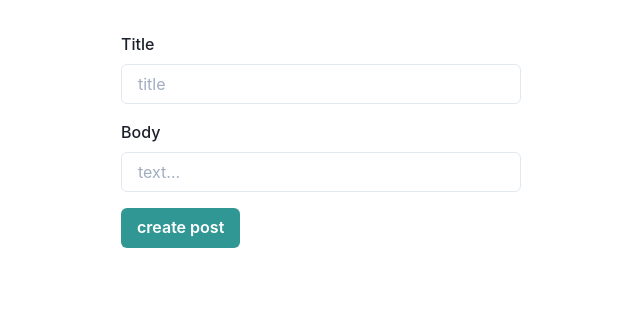
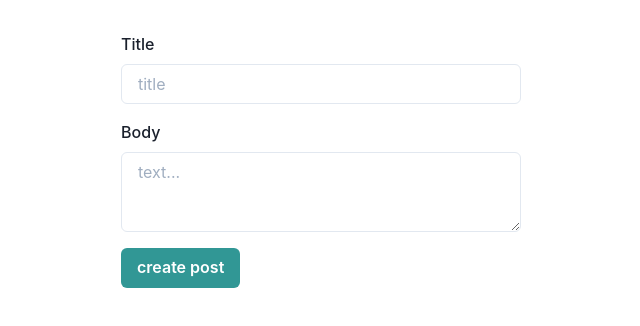
Before and after one commit to smooth97/lireddit, a Next.js app in the folder lireddit-web/: page /create-post in a window 1280 px wide. Shown: the top 326 px of the page, without its empty margins (319-959 px from the left). Built offline with nearby package versions, Linux system fonts and the light colour scheme.

Commit message:
feat: input or textarea

```diff
--- a/lireddit-web/src/components/InputField.tsx
+++ b/lireddit-web/src/components/InputField.tsx
@@ -3,6 +3,7 @@ import {
   FormControl,
   FormLabel,
   Input,
+  Textarea,
   FormErrorMessage,
 } from "@chakra-ui/react";
 import { useField } from "formik";
@@ -11,13 +12,18 @@ type InputFieldProps = React.InputHTMLAttributes<HTMLInputElement> & {
   name: string;
   label: string;
   placeholder?: string;
+  textarea?: boolean;
 };
 
 const InputField: React.FC<InputFieldProps> = ({
   label,
+  textarea,
   size: _,
   ...props
 }) => {
+  let InputOrTextarea = Input;
+  if (textarea) InputOrTextarea = Textarea;
+
   const [field, { error }] = useField(props);
 
   /** isInvalid={!!error}
@@ -28,7 +34,7 @@ const InputField: React.FC<InputFieldProps> = ({
   return (
     <FormControl isInvalid={!!error}>
       <FormLabel htmlFor={field.name}>{label}</FormLabel>
-      <Input
+      <InputOrTextarea
         {...field}
         {...props}
         id={field.name}
--- a/lireddit-web/src/pages/create-post.tsx
+++ b/lireddit-web/src/pages/create-post.tsx
@@ -17,7 +17,12 @@ const CreatePost: React.FC = ({}) => {
           <Form>
             <InputField name="title" placeholder="title" label="Title" />
             <Box mt={4}>
-              <InputField name="text" placeholder="text..." label="Body" />
+              <InputField
+                textarea
+                name="text"
+                placeholder="text..."
+                label="Body"
+              />
             </Box>
             <Button
               mt={4}
```
